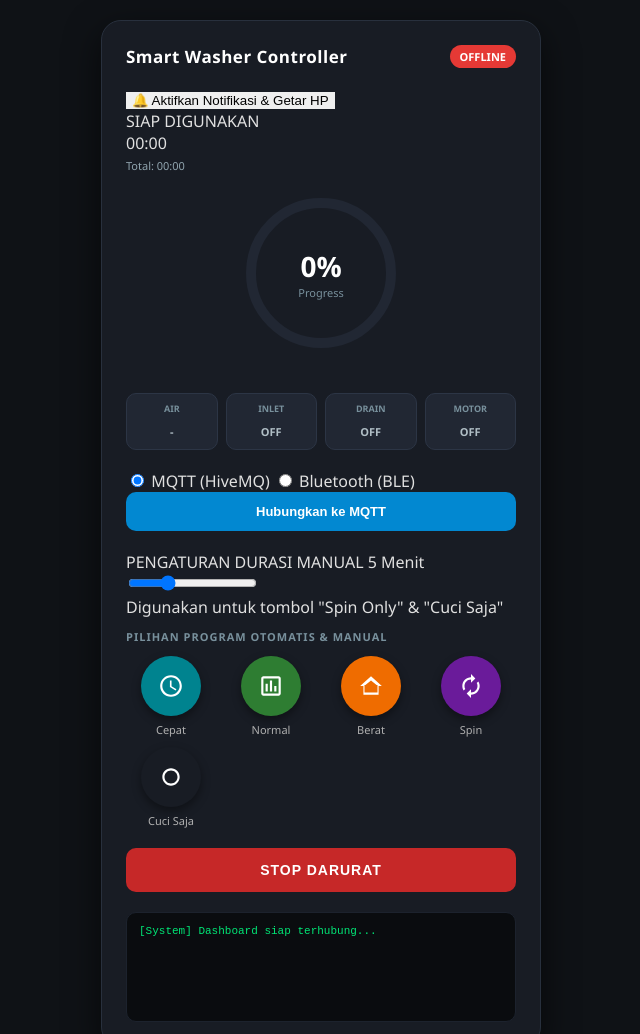
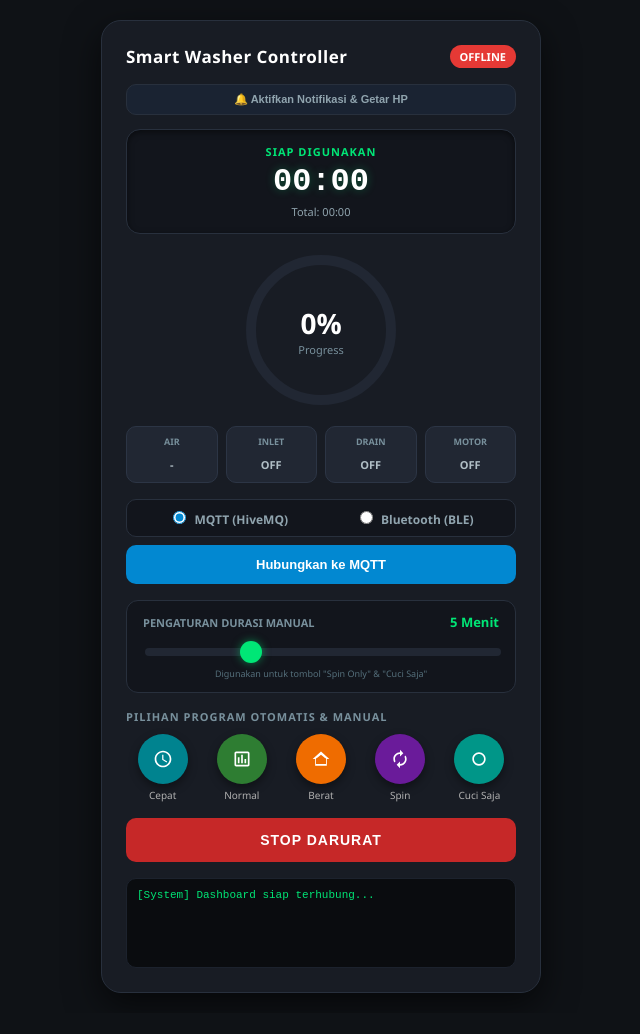
Before and after one commit to saef23/controlcuci, a plain HTML site: page index.html in a window 1280 px wide. Shown: the top 1034 px of the page, without its empty margins (319-959 px from the left). After the commit the page ends 1013 px from the top, so only its background shows below. Drawn offline with Linux system fonts and the light colour scheme.

Commit message:
Refactor CSS styles for layout and buttons
Adjusted margin and padding values for various elements, modified button styles, and updated log box dimensions.

```diff
--- a/style.css
+++ b/style.css
@@ -10,49 +10,58 @@ body {
     box-shadow: 0 12px 35px rgba(0, 0, 0, 0.6);
     border: 1px solid #28303d;
 }
-.header { display: flex; justify-content: space-between; align-items: center; margin-bottom: 20px; }
+.header { display: flex; justify-content: space-between; align-items: center; margin-bottom: 16px; }
 h2 { font-size: 17px; margin: 0; color: #ffffff; letter-spacing: 0.5px; }
 .connection-status { font-size: 11px; padding: 4px 10px; border-radius: 20px; background: #e53935; color: #ffffff; font-weight: bold; }
-
-.ring-container {
-    position: relative; width: 200px; height: 200px; margin: 0 auto 20px auto;
-    display: flex; justify-content: center; align-items: center;
+.btn-notif {
+    width: 100%; padding: 8px 12px; background: #1a2332; color: #90a4ae;
+    border: 1px solid #28303d; border-radius: 10px; font-size: 11px; font-weight: bold;
+    margin-bottom: 14px; cursor: pointer; transition: all 0.2s ease;
 }
+.btn-notif:hover { background: #263238; color: #ffffff; }
+.countdown-card {
+    background: #12151c; border: 1px solid #28303d; border-radius: 14px;
+    padding: 14px; text-align: center; margin-bottom: 16px;
+    box-shadow: inset 0 2px 6px rgba(0, 0, 0, 0.5);
+}
+.countdown-title { display: block; font-size: 11px; font-weight: bold; color: #00e676; letter-spacing: 1px; text-transform: uppercase; margin-bottom: 4px; }
+.countdown-timer { font-size: 32px; font-weight: 800; color: #ffffff; font-family: 'Courier New', Courier, monospace; text-shadow: 0 0 10px rgba(0, 230, 118, 0.3); }
+.lap-timer { font-size: 11px; color: #90a4ae; margin-top: 4px; }
+.ring-container { position: relative; width: 160px; height: 160px; margin: 0 auto 16px auto; display: flex; justify-content: center; align-items: center; }
 .progress-ring { transform: rotate(-90deg); }
 .progress-ring-circle { transition: stroke-dashoffset 0.5s ease-in-out; }
 .ring-content { position: absolute; display: flex; flex-direction: column; align-items: center; text-align: center; }
-.step-label { font-size: 12px; font-weight: bold; color: #00e676; letter-spacing: 1px; max-width: 140px; text-transform: uppercase; margin-bottom: 4px; }
-.step-timer { font-size: 34px; font-weight: 800; color: #ffffff; font-family: 'Courier New', Courier, monospace; text-shadow: 0 0 10px rgba(0, 230, 118, 0.3); }
-.lap-timer { font-size: 11px; color: #90a4ae; margin-top: 4px; }
-
-.hardware-grid { display: grid; grid-template-columns: repeat(4, 1fr); gap: 8px; margin-bottom: 20px; }
+.hardware-grid { display: grid; grid-template-columns: repeat(4, 1fr); gap: 8px; margin-bottom: 16px; }
 .hw-item { background: #212733; padding: 8px 4px; border-radius: 10px; text-align: center; border: 1px solid #2c3545; }
 .hw-title { display: block; font-size: 9px; color: #78909c; font-weight: bold; margin-bottom: 4px; }
 .hw-status { font-size: 11px; font-weight: bold; color: #b0bec5; }
 .hw-item.active { background: #003822; border-color: #00e676; box-shadow: 0 0 10px rgba(0, 230, 118, 0.2); }
 .hw-item.active .hw-status { color: #00e676; }
-
+.connection-control { margin-bottom: 16px; }
+.mode-selector { display: flex; justify-content: space-around; background: #12151c; padding: 8px; border-radius: 10px; margin-bottom: 8px; border: 1px solid #28303d; }
+.mode-selector label { font-size: 12px; font-weight: bold; color: #90a4ae; cursor: pointer; }
+.mode-selector input[type="radio"] { accent-color: #0288d1; margin-right: 5px; }
 button { border: none; cursor: pointer; transition: all 0.2s ease; }
-.btn-connect { width: 100%; padding: 12px; background: #0288d1; color: white; border-radius: 10px; font-size: 13px; font-weight: 600; margin-bottom: 20px; }
+.btn-connect { width: 100%; padding: 12px; background: #0288d1; color: white; border-radius: 10px; font-size: 13px; font-weight: 600; }
 .btn-connect:hover { background: #039be5; }
-
-.circle-buttons-grid { display: grid; grid-template-columns: repeat(4, 1fr); gap: 10px; margin-bottom: 20px; }
+.slider-card { background: #12151c; border: 1px solid #28303d; border-radius: 12px; padding: 12px 16px; margin-bottom: 16px; }
+.slider-header { display: flex; justify-content: space-between; align-items: center; font-size: 11px; font-weight: bold; color: #78909c; margin-bottom: 8px; }
+#labelDurasiVal { color: #00e676; font-size: 13px; }
+.large-slider { width: 100%; height: 8px; border-radius: 5px; background: #212733; outline: none; -webkit-appearance: none; accent-color: #00e676; }
+.large-slider::-webkit-slider-thumb { -webkit-appearance: none; width: 22px; height: 22px; border-radius: 50%; background: #00e676; cursor: pointer; box-shadow: 0 0 8px rgba(0, 230, 118, 0.5); }
+.slider-info { font-size: 9px; color: #546e7a; margin-top: 6px; text-align: center; }
+h3 { font-size: 11px; color: #78909c; letter-spacing: 1px; margin-bottom: 10px; }
+.circle-buttons-grid { display: grid; grid-template-columns: repeat(5, 1fr); gap: 6px; margin-bottom: 16px; }
 .circle-btn-wrapper { display: flex; flex-direction: column; align-items: center; cursor: pointer; }
-.btn-circle { width: 60px; height: 60px; border-radius: 50%; display: flex; align-items: center; justify-content: center; box-shadow: 0 4px 10px rgba(0,0,0,0.4); }
-.btn-circle svg { width: 26px; height: 26px; fill: white; }
+.btn-circle { width: 50px; height: 50px; border-radius: 50%; display: flex; align-items: center; justify-content: center; box-shadow: 0 4px 10px rgba(0, 0, 0, 0.4); }
+.btn-circle svg { width: 20px; height: 20px; fill: white; }
 .btn-circle:hover { transform: scale(1.08); filter: brightness(1.2); }
 .btn-mode1 { background: #00838f; }
 .btn-mode2 { background: #2e7d32; }
 .btn-mode3 { background: #ef6c00; }
 .btn-spin  { background: #6a1b9a; }
-.btn-label { font-size: 11px; color: #b0b0b0; margin-top: 6px; text-align: center; }
-
+.btn-wash-only { background: #009688; }
+.btn-label { font-size: 10px; color: #b0b0b0; margin-top: 4px; text-align: center; }
 .btn-stop { width: 100%; padding: 14px; background: #c62828; color: white; border-radius: 10px; font-size: 14px; font-weight: bold; letter-spacing: 1px; }
 .btn-stop:hover { background: #d32f2f; }
-
-h3 { font-size: 11px; color: #78909c; letter-spacing: 1px; margin-bottom: 12px; }
-.log-box {
-    background: #0a0c0f; color: #00e676; padding: 12px; border-radius: 10px;
-    font-family: monospace; font-size: 11px; height: 110px; overflow-y: auto;
-    margin-top: 20px; border: 1px solid #1c222d;
-}
+.log-box { background: #0a0c0f; color: #00e676; padding: 10px; border-radius: 10px; font-family: monospace; font-size: 11px; height: 90px; overflow-y: auto; margin-top: 16px; border: 1px solid #1c222d; }
```
